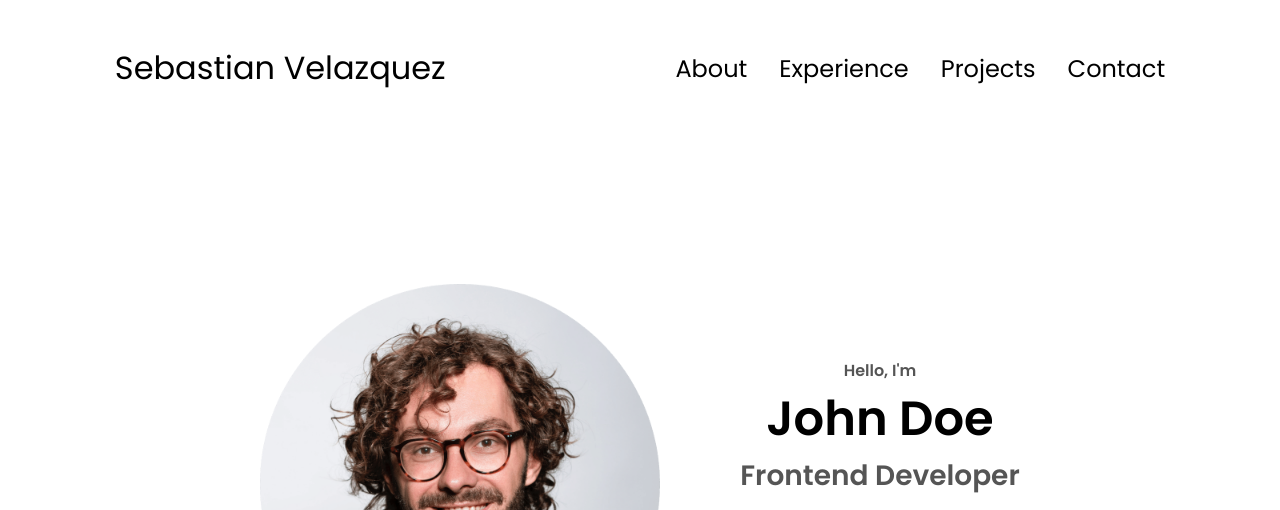
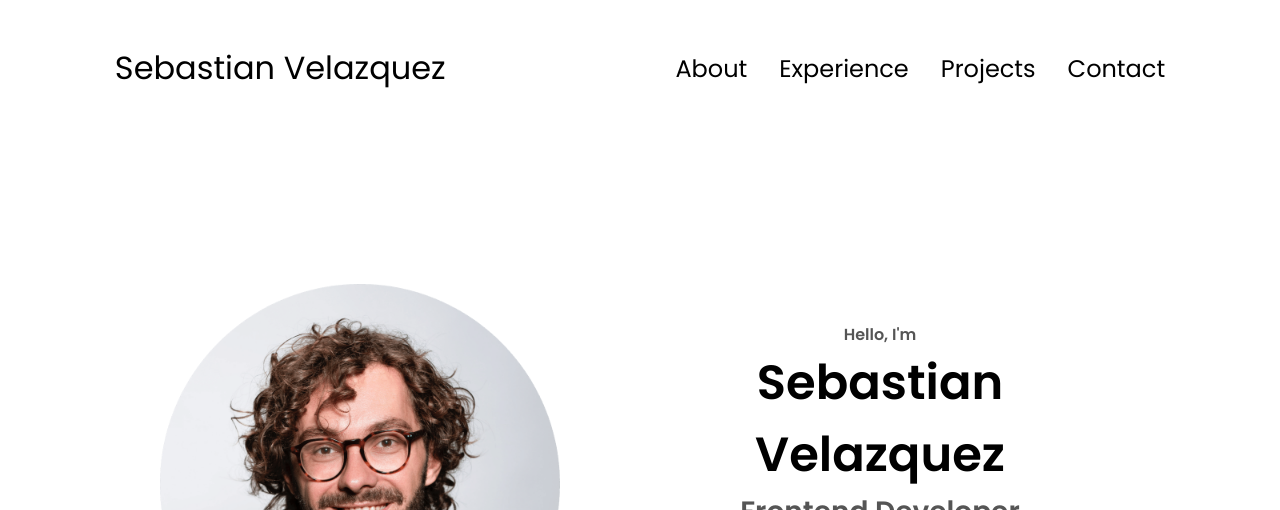
Before and after one commit to sebastianjvelazquez/html-portfolio, a plain HTML site: page index.html in a window 1280 px wide. Shown: the top 510 px of the page. Drawn offline with Linux system fonts and the light colour scheme.

Commit message:
Update index.html

```diff
--- a/index.html
+++ b/index.html
@@ -21,7 +21,7 @@
       </div>
     </nav>
     <nav id="hamburger-nav">
-      <div class="logo">John Doe</div>
+      <div class="logo">Sebastian Velazquez</div>
       <div class="hamburger-menu">
         <div class="hamburger-icon" onclick="toggleMenu()">
           <span></span>
@@ -42,7 +42,7 @@
       </div>
       <div class="section__text">
         <p class="section__text__p1">Hello, I'm</p>
-        <h1 class="title">John Doe</h1>
+        <h1 class="title">Sebastian Velazquez</h1>
         <p class="section__text__p2">Frontend Developer</p>
         <div class="btn-container">
           <button
```
